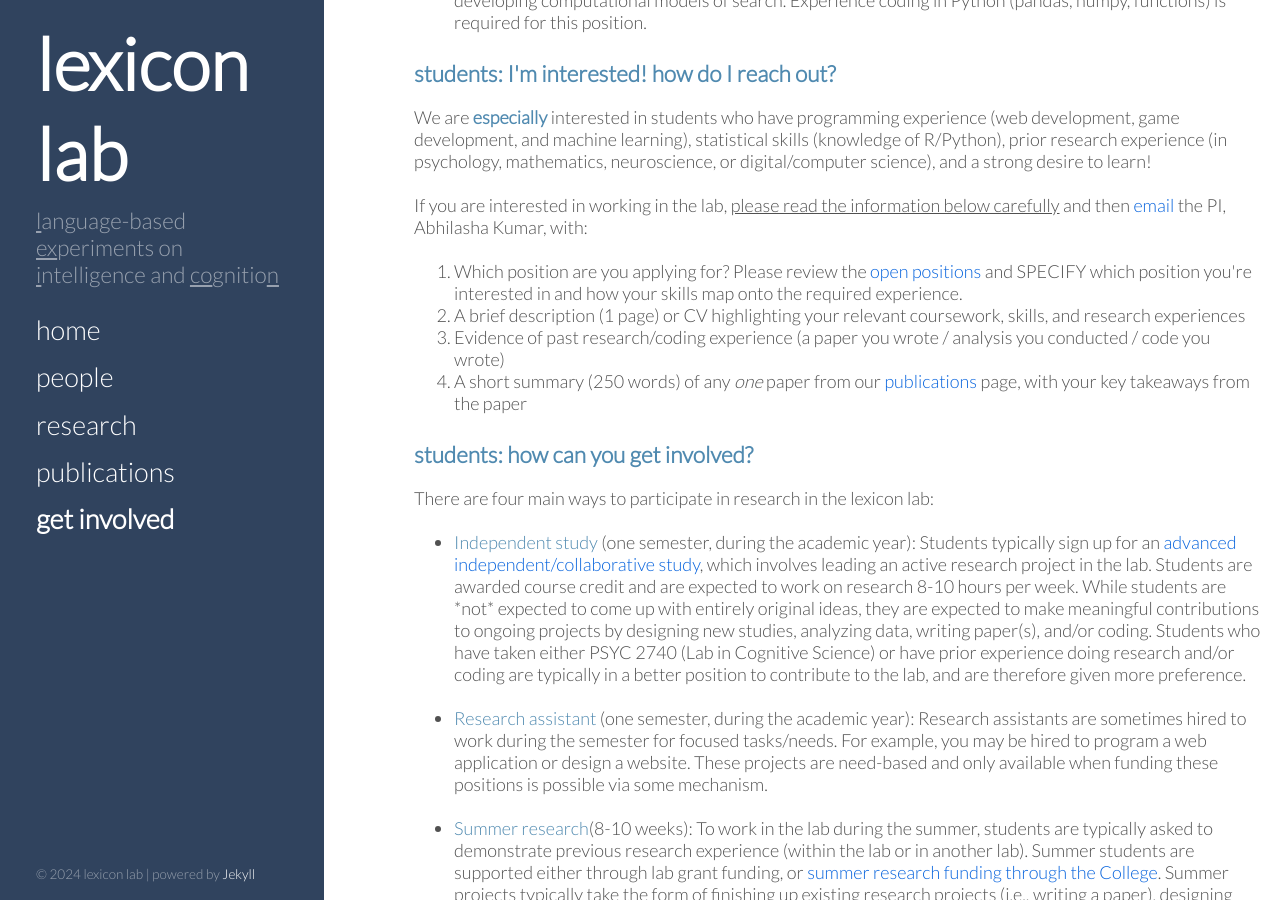
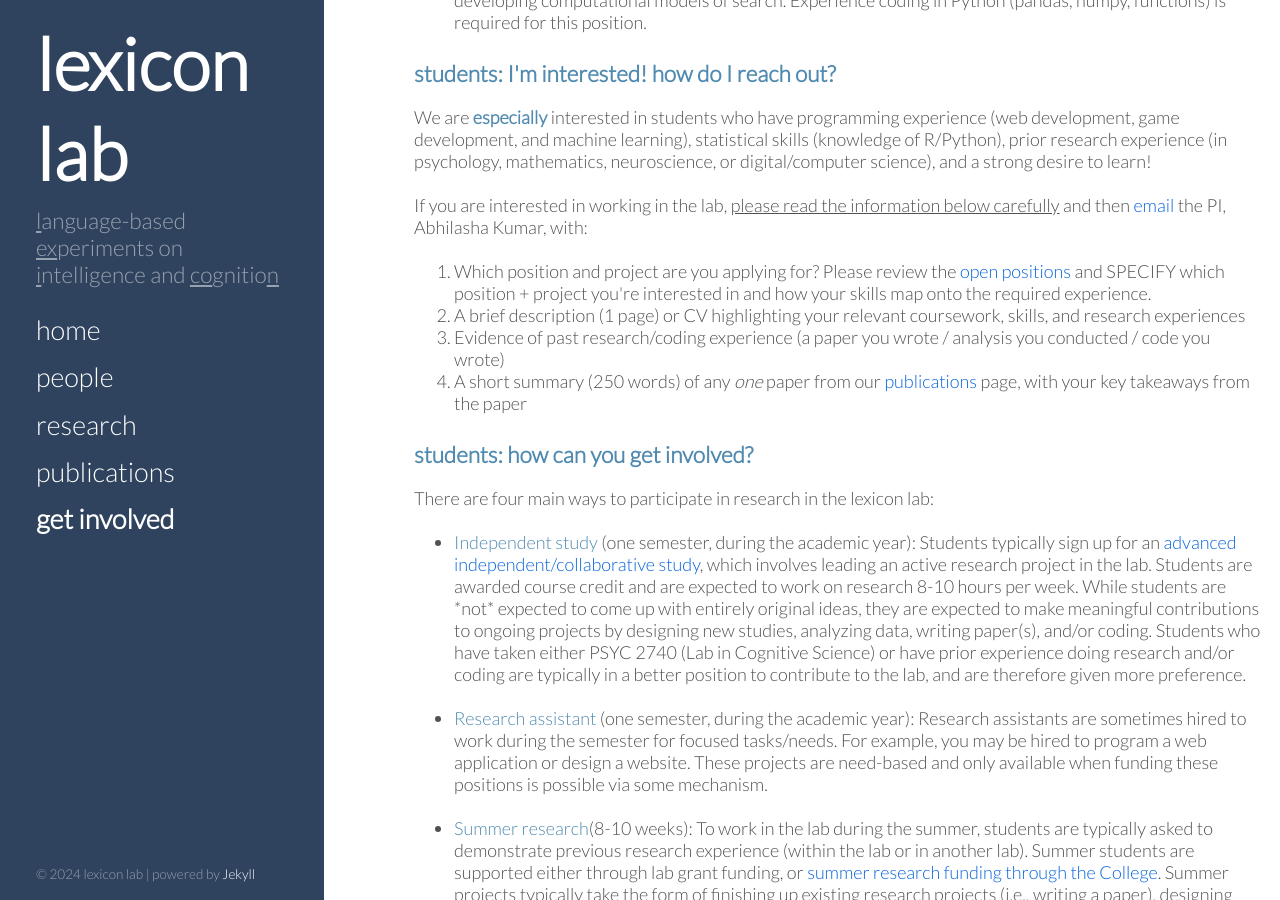
Before and after one commit to thelexiconlab/thelexiconlab.github.io, a Jekyll site: the page built from get involved.html, in a window 1280 px wide and 900 px high, scrolled down 1169 px. Built offline with Jekyll 4.4.1, drawn with Linux system fonts in a browser that asks for light colours; Markdown is read by kramdown in place of the engine named in the settings.

Commit message:
update again

```diff
--- a/get involved.html
+++ b/get involved.html
@@ -39,7 +39,7 @@ We are <strong><span style="color:#508AB0">especially</strong></span> interested
 
 If you are interested in working in the lab, <u>please read the information below carefully</u> and then <a href=mailto:a.kumar@bowdoin.edu target="_blank">email</a> the PI, Abhilasha Kumar, with:<br><br>
 <ol>
-<li>Which position are you applying for? Please review the  <a href="#open">open positions</a> and SPECIFY which position you're interested in and how your skills map onto the required experience.</li>
+<li>Which position and project are you applying for? Please review the  <a href="#open">open positions</a> and SPECIFY which position + project you're interested in and how your skills map onto the required experience.</li>
 <li>A brief description (1 page) or CV highlighting your relevant coursework, skills, and research experiences</li>
 <li>Evidence of past research/coding experience (a paper you wrote / analysis you conducted / code you wrote) </li>
 <li>A short summary (250 words) of any <i>one</i> paper from our <a href="https://thelexiconlab.github.io/publications/">publications</a> page, with your key takeaways from the paper</li>
```
